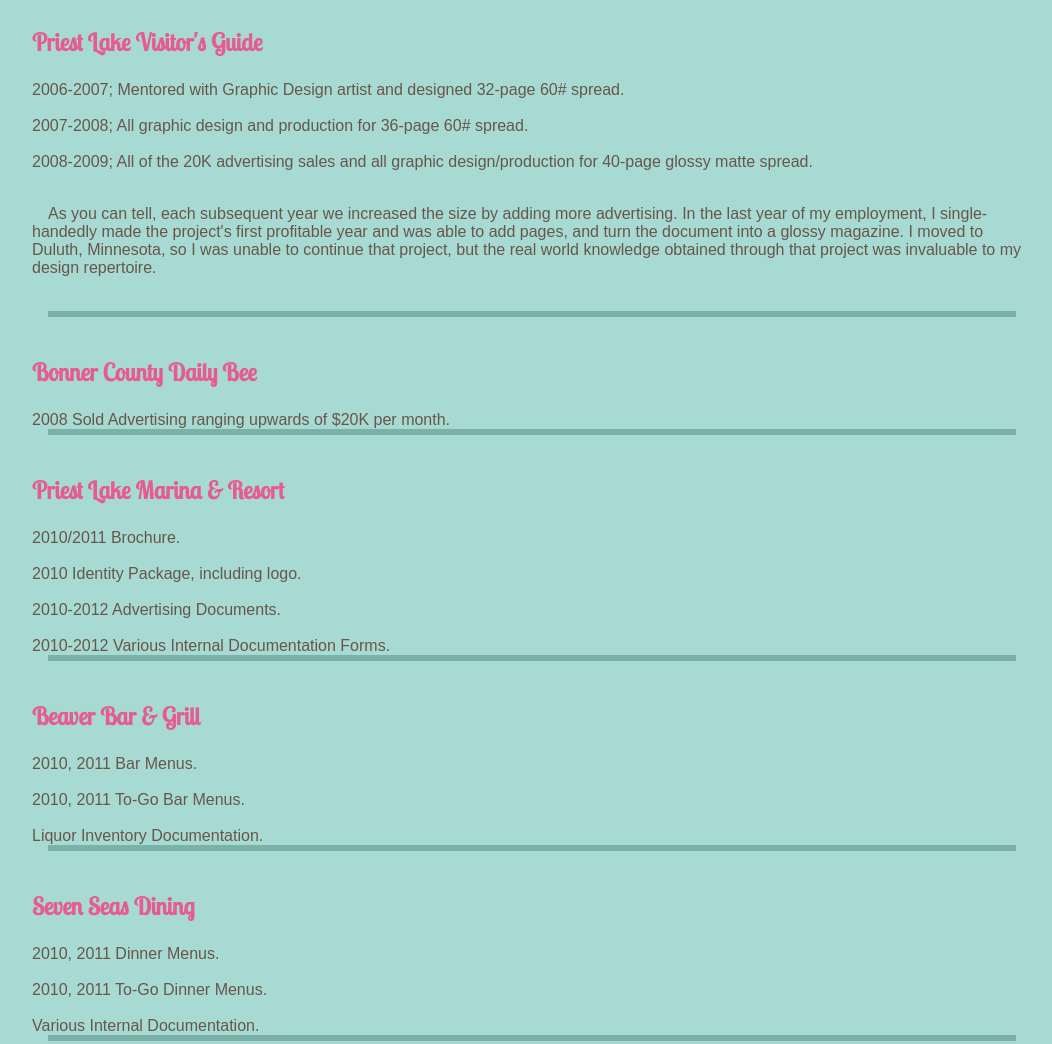
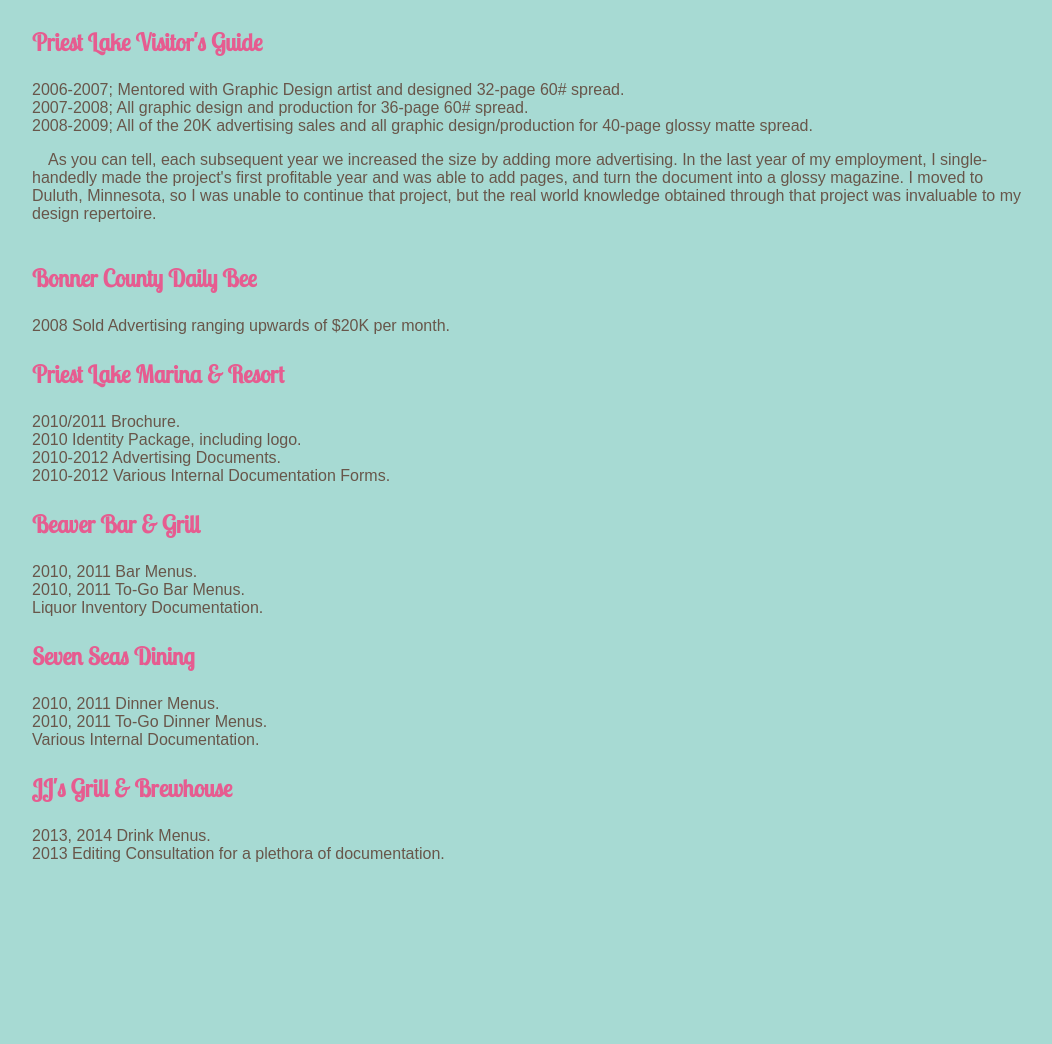
Before and after one commit to viennabridges/viennabridges.github.io, a plain HTML site: page work.html in a window 1280 px wide. Shown: the part 211-1255 px from the top of the page, without its empty margins (108-1160 px from the left). After the commit the page ends 1084 px from the top, so only its background shows below. Drawn offline with Linux system fonts and the light colour scheme; a web font is replaced by a local one.

Commit message:
Fixed everything but gallery

```diff
--- a/css/styles.css
+++ b/css/styles.css
@@ -20,8 +20,16 @@ body {color: #68564A;}
     padding: 1.5em;
 }
 
-.prlhs, .lsc, .ewu, .vg, .bee, .plm, .jjs {margin: 0;
-					padding: 0;}
+.contact {text-align: center;
+			position: relative;
+			position: center;
+			margin: 1em;
+			padding: 1em;}
+
+.prlhs, .lsc, .ewu,
+.vg, .bee, .plm,
+.jjs   {margin: 0;
+		padding: 0;}
 
 div {text-align: left;}
 
--- a/work.html
+++ b/work.html
@@ -26,38 +26,37 @@
 <div class="grid_12 alpha vg">
 <h3>Priest Lake Visitor's Guide</h3>
 
-2006-2007; Mentored with Graphic Design artist and designed 32-page 60# spread. <br><br>
-		2007-2008; All graphic design and production for 36-page 60# spread. <br><br>
-		2008-2009; All of the 20K advertising sales and all graphic design/production for 40-page glossy matte spread. <br><br>
+2006-2007; Mentored with Graphic Design artist and designed 32-page 60# spread. <br>
+		2007-2008; All graphic design and production for 36-page 60# spread. <br>
+		2008-2009; All of the 20K advertising sales and all graphic design/production for 40-page glossy matte spread. <br>
 
-		<p>As you can tell, each subsequent year we increased the size by adding more advertising. In the last year of my employment, I single-handedly made the project's first profitable year and was able to add pages, and turn the document into a glossy magazine. I moved to Duluth, Minnesota, so I was unable to continue that project, but the real world knowledge obtained through that project was invaluable to my design repertoire.</p><br></div>
-<hr>
+		<p>As you can tell, each subsequent year we increased the size by adding more advertising. In the last year of my employment, I single-handedly made the project's first profitable year and was able to add pages, and turn the document into a glossy magazine. I moved to Duluth, Minnesota, so I was unable to continue that project, but the real world knowledge obtained through that project was invaluable to my design repertoire.</p></div>
 
-<div class="grid_12 omega bee">
-<h3>Bonner County Daily Bee</h3>
+<div class="grid_12 bee">
+<h3>Bonner County Daily Bee</h1>
 	2008 Sold Advertising ranging upwards of $20K per month.<br></div>
 
-<hr>
+
 <div class="grid_12 plm">
 <h3>Priest Lake Marina &amp Resort</h3>
-		2010/2011 Brochure. <br><br>
-		2010 Identity Package, including logo. <br><br>
-		2010-2012 Advertising Documents. <br><br>
+		2010/2011 Brochure. <br>
+		2010 Identity Package, including logo. <br>
+		2010-2012 Advertising Documents. <br>
 		2010-2012 Various Internal Documentation Forms. <br></div>
-<hr>
+
 <div class="grid_12 plm">
 <h3>Beaver Bar &amp Grill</h3>
-		2010, 2011 Bar Menus. <br><br>
-		2010, 2011 To-Go Bar Menus. <br><br>
+		2010, 2011 Bar Menus. <br>
+		2010, 2011 To-Go Bar Menus. <br>
 		Liquor Inventory Documentation. <br></div>
-<hr>
+
  <div class="grid_12 plm">
  <h3>Seven Seas Dining</h3>
-		2010, 2011 Dinner Menus. <br><br>
-		2010, 2011 To-Go Dinner Menus. <br><br>
+		2010, 2011 Dinner Menus. <br>
+		2010, 2011 To-Go Dinner Menus. <br>
 		Various Internal Documentation. <br></div>
-<hr>
+
  <div class="grid_12 jjs">
   <h3>JJ's Grill &amp Brewhouse</h3>
-		2013, 2014 Drink Menus. <br><br>
+		2013, 2014 Drink Menus. <br>
 		2013 Editing Consultation for a plethora of documentation. <br></div></div>
```
Also changed, not shown: contact.html (+16 -9 lines).
